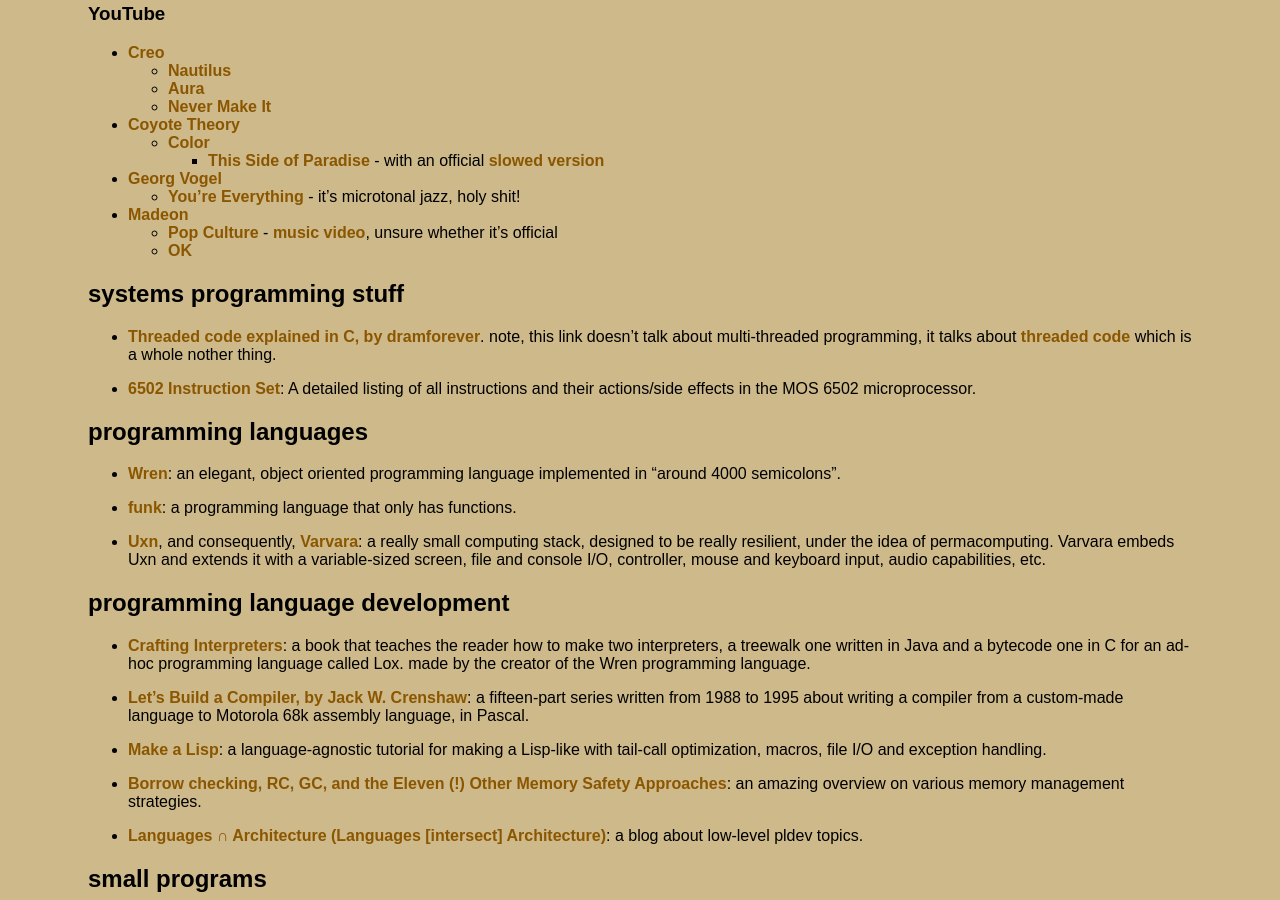
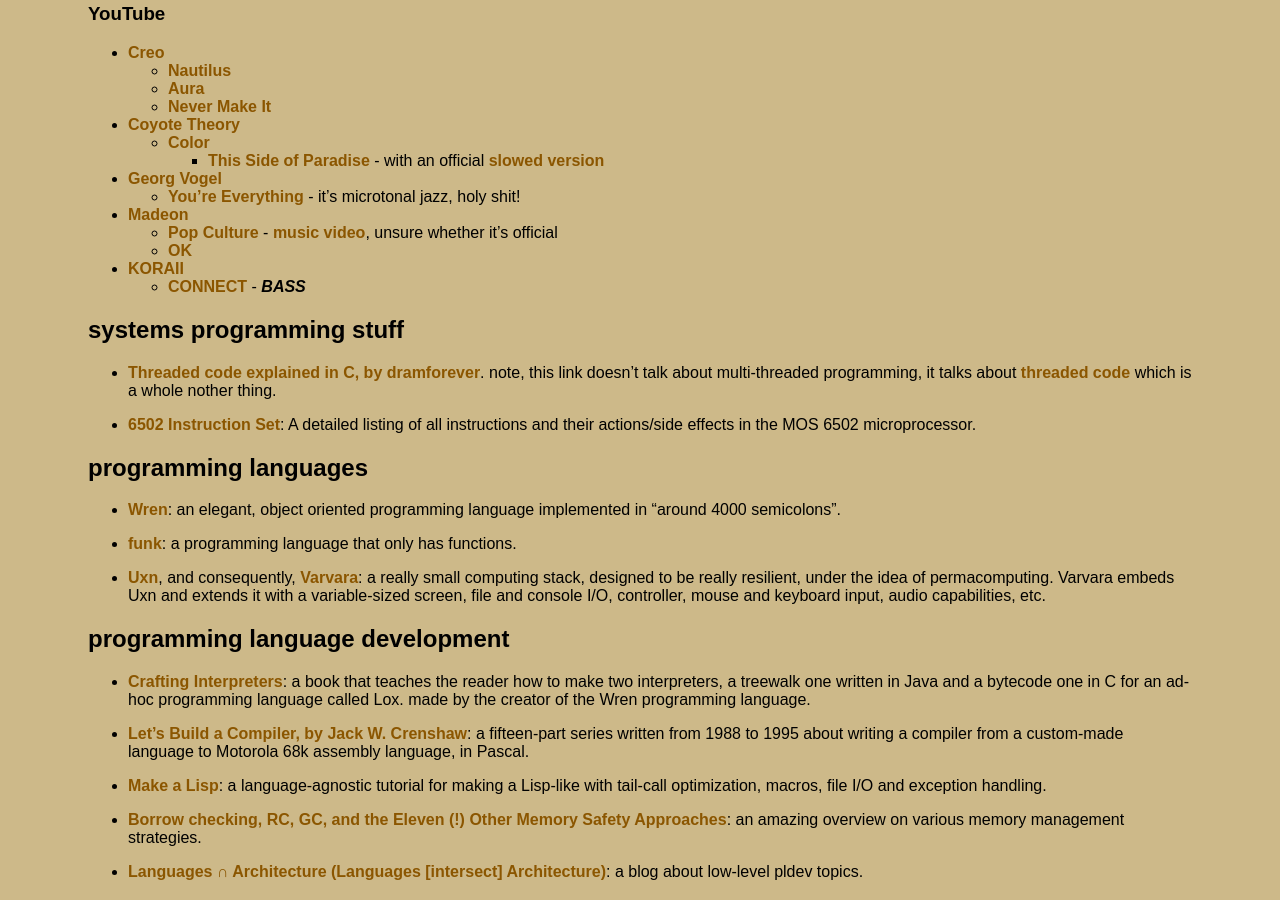
Before and after one commit to thacuber2a03/thacuber2a03.github.io, a Jekyll site: the page built from things/bookmarks.md, in a window 1280 px wide and 900 px high, scrolled down 1874 px. Built offline with Jekyll 4.4.1, drawn with Linux system fonts in a browser that asks for light colours; some of the changed text lies outside the part shown.

Commit message:
update bookmarks
- added "CONNECT" by KORAII

```diff
--- a/things/bookmarks.md
+++ b/things/bookmarks.md
@@ -104,6 +104,8 @@
 - [Madeon](https://youtube.com/@itsmadeon)
   - [Pop Culture](https://youtube.com/watch?v=lTx3G6h2xyA) - [music video](https://youtube.com/watch?v=B496Qv0CuOQ), unsure whether it's official
   - [OK](https://youtu.be/PgDMeLEqvYY)
+- [KORAII](https://www.youtube.com/@KORAII)
+  - [CONNECT](https://www.youtube.com/watch?v=sXrtd5d6w5E) - **_BASS_**
 
 <h2 id="lowlevel">systems programming stuff</h2>
 
@@ -215,3 +217,6 @@
 
 - 25/04/24
   - added "Borrow checking, RC, GC, and the Eleven (!) Other Memory Safety Approaches" and "Languages ∩ Architecture (Languages [intersect] Architecture)", both by Evan Ovadia.
+
+- 27/04/24
+  - added "CONNECT" by "KORAII"
```
